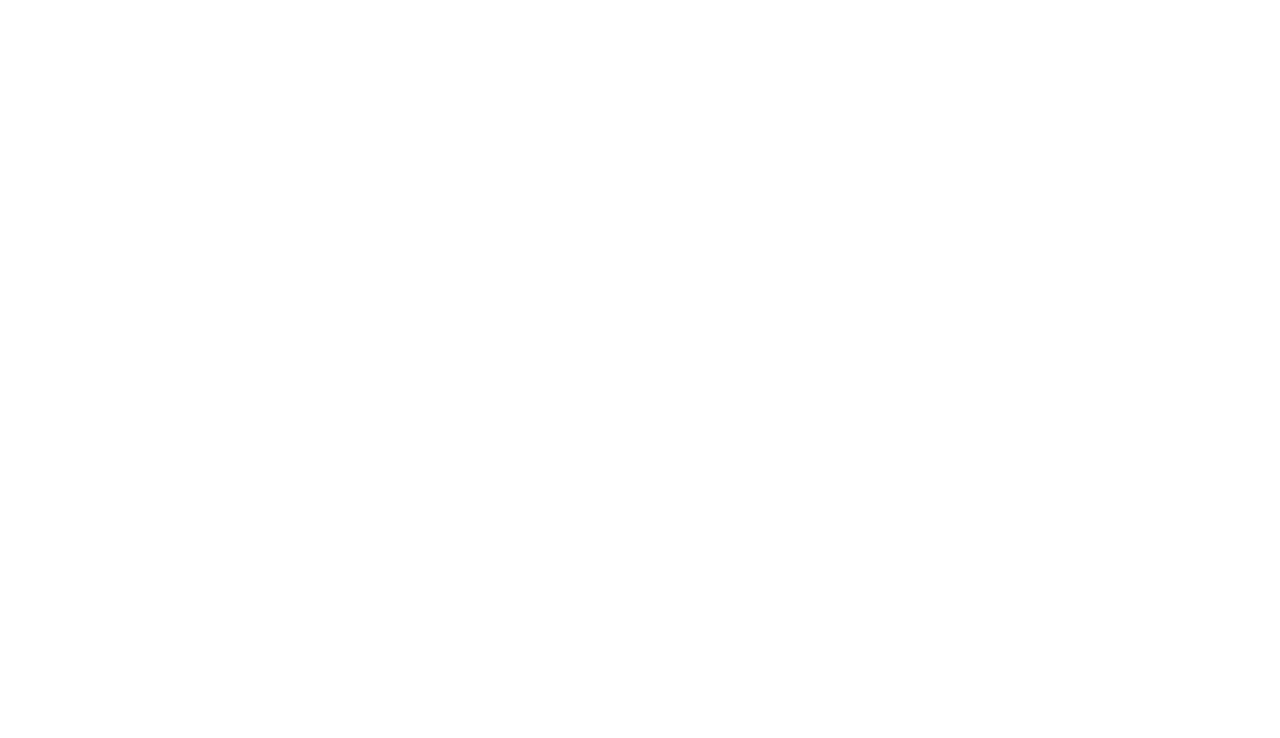
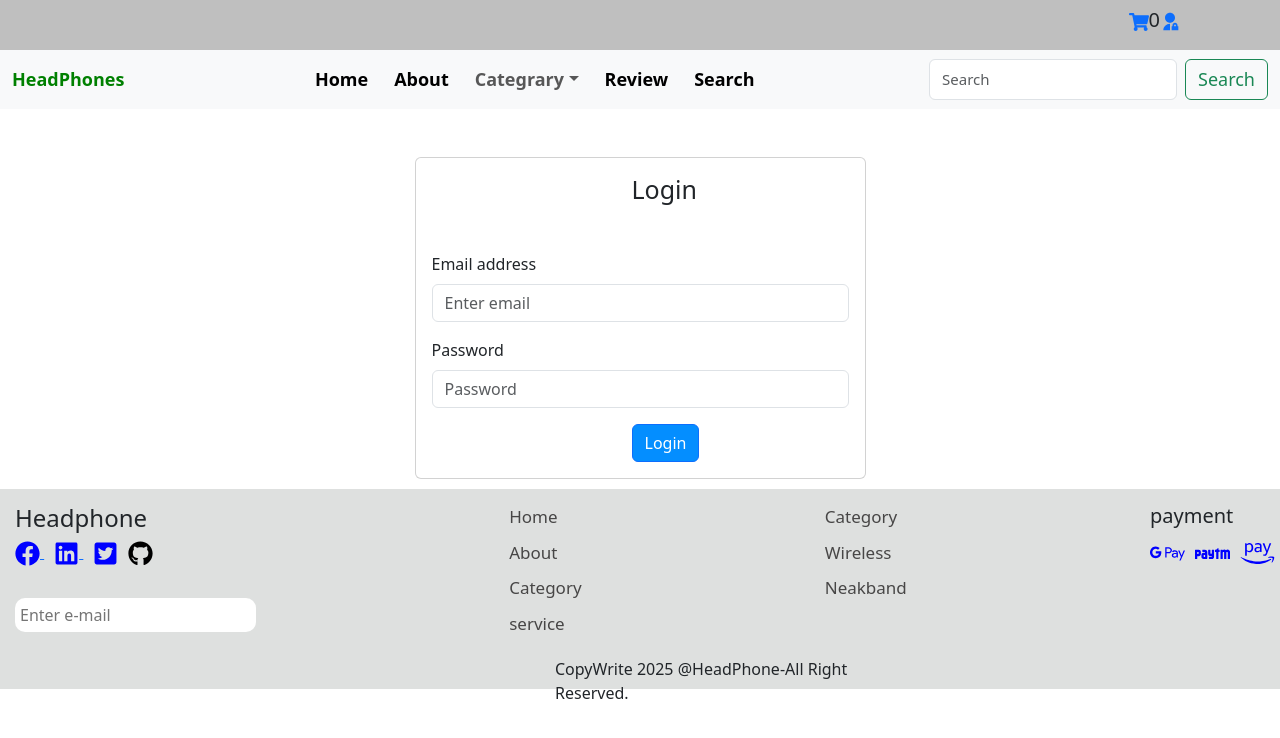
Before and after one commit to Parshu108/react-ecom, a React (Vite) app: page /customber in a window 1280 px wide. Before the commit this address had no page. Shown: the top 738 px of the page. Built offline with nearby package versions, Linux system fonts and the light colour scheme.

Commit message:
customber

```diff
--- a/db.json
+++ b/db.json
@@ -130,6 +130,30 @@
       "contactno": "9875486125",
       "city": "Bhopal",
       "email": "vijay098@gmail.com"
+    },
+    {
+      "id": "0067",
+      "products": "Product Name : boAt Rockerz 235 Pro, Qnty: 2 <br> ",
+      "totalamount": 1798,
+      "name": "rahul",
+      "address": "65,purwasanagar bhopal mp",
+      "contactno": "9875486125",
+      "city": "Bhopal",
+      "email": "ram566@gmail.com"
+    },
+    {
+      "id": "c17b",
+      "products": "Product Name : boAt Rockerz 460, Qnty: 2 <br> ",
+      "totalamount": 3598
+    }
+  ],
+  "customber": [
+    {
+      "id": "1",
+      "name": "parshuram",
+      "email": "xyz@gmail.com",
+      "password": "01213ase",
+      "cnpassword": "01213ase"
     }
   ]
 }
--- a/package.json
+++ b/package.json
@@ -17,7 +17,8 @@
     "react": "^19.0.0",
     "react-bootstrap": "^2.10.9",
     "react-dom": "^19.0.0",
-    "react-icons": "^5.5.0"
+    "react-icons": "^5.5.0",
+    "react-login-page": "^1.0.5"
   },
   "devDependencies": {
     "@eslint/js": "^9.21.0",
--- a/src/App.jsx
+++ b/src/App.jsx
@@ -8,6 +8,7 @@
 import Productsearch from "./pages/productsearch";
 import Checkout from "./pages/checkout";
 import OrderComplete from "./pages/ordercomplete";
+import Customber from "./pages/customber";
 
 const App=()=>{
   return(
@@ -24,6 +25,7 @@
           <Route path="checkout" element={<Checkout/>}/>
           <Route path="ordercomplete" element={<OrderComplete/>}/>
           <Route path="productdisplay/:id" element={<Productdisplay/>}/>
+          <Route path="customber" element={<Customber/>}/>
 
           </Route>
         </Routes>
--- a/src/cartSlice.jsx
+++ b/src/cartSlice.jsx
@@ -38,10 +38,13 @@
       dataRemove:(state,actions)=>{
          state.cart=state.cart.filter(item=>item.id!=actions.payload.id)
       },
-       removeCart:(state)=>{
+      removeCart:(state)=>{
           state.cart=[];
-        }
+      },
+      customber:(state)=>{
+         state.cart=[];
+      }
    }
 })
-export const{addtocard,qntIncrese,qntydecrease,dataRemove,removeCart}=cartSlice.actions;
+export const{addtocard,qntIncrese,qntydecrease,dataRemove,removeCart,customber}=cartSlice.actions;
 export default cartSlice.reducer;
--- a/src/component/footer.jsx
+++ b/src/component/footer.jsx
@@ -9,7 +9,8 @@
    return(
       <>
          <div id="footer">
-            <div id="f-div">
+            <div id="div1">
+               <div id="f-div">
                <h4>Headphone</h4>
                <h6>
                <a href="#"><FaFacebook style={{color:"blue",fontSize:"25px"}} /></a>
@@ -37,6 +38,10 @@
                <SiPaytm style={{color:"blue",fontSize:"35px",marginLeft:"10px"}}/>
                <FaAmazonPay style={{color:"blue",fontSize:"35px",marginLeft:"10px"}}/>
             </div>
+            </div>
+            <div id="pdiv">
+               <p>CopyWrite 2025 @HeadPhone-All Right Reserved.</p>
+            </div>
          </div>
       </>
    )
--- a/src/component/topheader.jsx
+++ b/src/component/topheader.jsx
@@ -10,13 +10,16 @@
   const prlength=product.length;
   return(
     <>
+
       <div id="headerdata">
         <a href="#" onClick={()=>{navegite("./Cartdata")}}>
         <FaShoppingCart />
         </a>
         {prlength}
+        <a href="#" onClick={()=>{navegite("./Customber")}}>
+          <RiAdminFill />
+        </a>
 
-        <RiAdminFill />
       </div>
     </>
   )
--- a/src/css/style.css
+++ b/src/css/style.css
@@ -11,20 +11,30 @@
    top: 0;
    z-index: 3;
 }
+#heade{
+   margin-left: 200px;
+   font-size: 25px;
+}
+
 #footer{
    width: 100%;
-   display: flex;
+   display: block;
    justify-content: space-evenly;
    margin: auto;
+   padding: 5px;
    margin-top: 10px;
    flex-wrap: wrap;
-   height: 150px;
+   height: 200px;
    background-color: rgba(146, 150, 148, 0.297);
 }
 input{
    border-radius: 10px;
    border: none;
    padding: 5px;
+}
+#div1{
+   display: flex;
+   justify-content: space-between;
 }
 #f-div{
    padding: auto;
@@ -93,3 +103,11 @@
 #f-div1{
    margin-top: 10px;
 }
+#pdiv{
+   margin-left: 550px;
+   margin-top: 15px;
+}
+#button{
+   margin-left: 200px;
+   background-color: #048eff;
+}
--- /dev/null
+++ b/src/pages/customber.jsx
@@ -0,0 +1,65 @@
+import React, { useState } from 'react';
+import { Form, Button, Container, Row, Col, Card, Alert } from 'react-bootstrap';
+
+const Customber = () => {
+  const [email, setEmail] = useState('');
+  const [password, setPassword] = useState('');
+  const [validated, setValidated] = useState(false);
+  const [error, setError] = useState('');
+
+  const handleSubmit = (event) => {
+    event.preventDefault();
+    if (!email || !password) {
+      setError('Please enter both email and password.');
+      return;
+    }
+    setValidated(true);
+    setError('');
+    // Handle login logic here (API call, redirect, etc.)
+    console.log('Logging in with:', { email, password });
+  };
+
+  return (
+    <Container className="mt-5" >
+      <Row className="justify-content-md-center">
+        <Col md={5}>
+          <Card >
+            <Card.Body >
+              <Card.Title className="mb-5" id='heade'>Login</Card.Title>
+              {error && <Alert variant="danger">{error}</Alert>}
+              <Form noValidate validated={validated} onSubmit={handleSubmit}>
+                <Form.Group className="mb-3" controlId="formBasicEmail">
+                  <Form.Label>Email address</Form.Label>
+                  <Form.Control
+                    type="email"
+                    placeholder="Enter email"
+                    value={email}
+                    onChange={(e) => setEmail(e.target.value)}
+                    required
+                  />
+                </Form.Group>
+
+                <Form.Group className="mb-3" controlId="formBasicPassword">
+                  <Form.Label>Password</Form.Label>
+                  <Form.Control
+                    type="password"
+                    placeholder="Password"
+                    value={password}
+                    onChange={(e) => setPassword(e.target.value)}
+                    required
+                  />
+                </Form.Group>
+
+                <Button variant="primary" type="submit" className="w-45" id='button'>
+                  Login
+                </Button>
+              </Form>
+            </Card.Body>
+          </Card>
+        </Col>
+      </Row>
+    </Container>
+  );
+};
+
+export default Customber;
```
Also changed, not shown: 1 other file (tests, documents, lock files or other folders).
